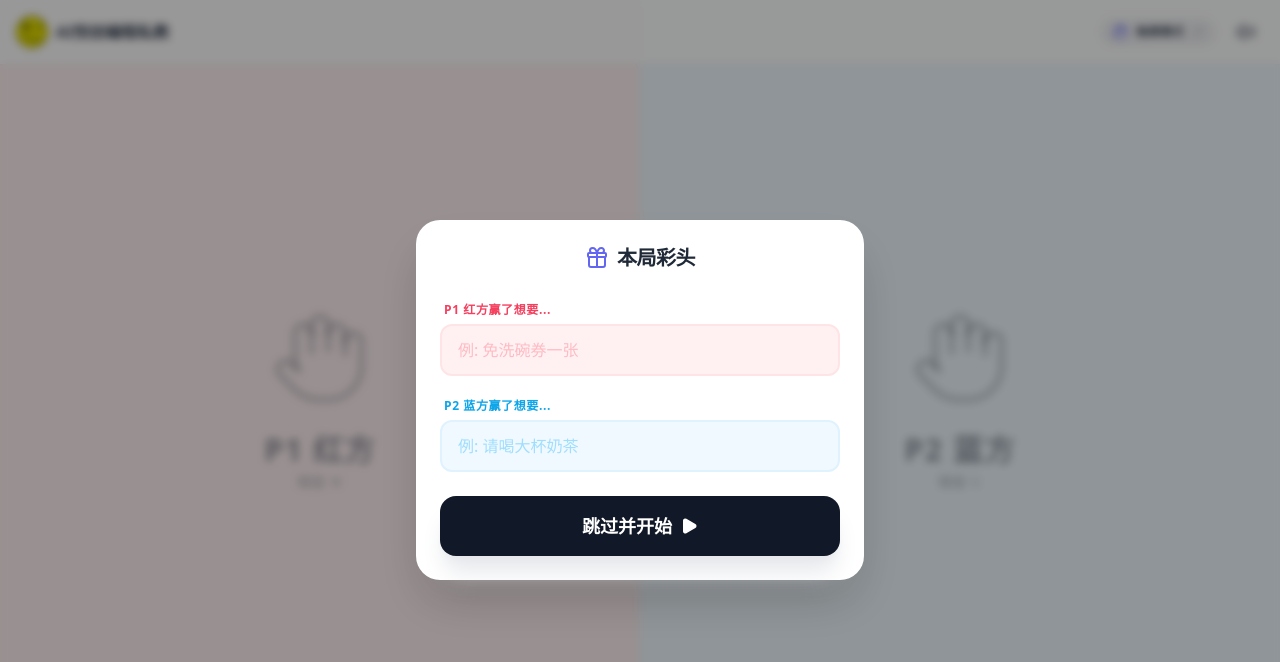
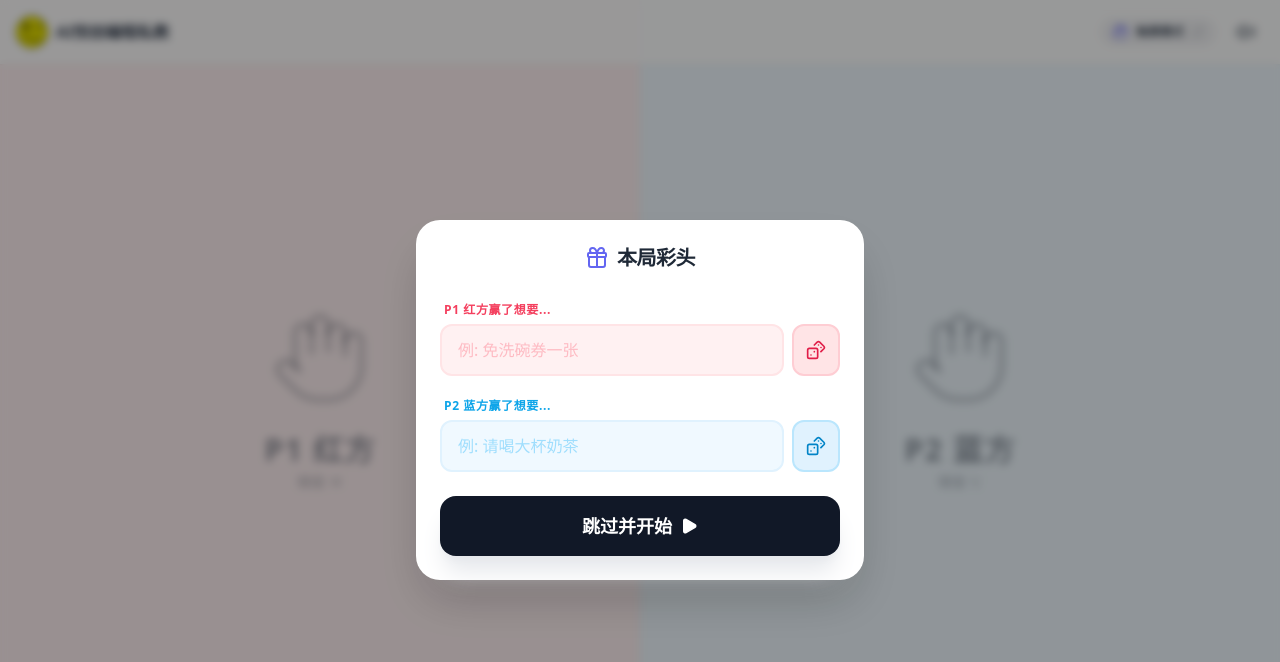
Before and after one commit to AndersonHJB/ReadyGoDuel, a React (Vite) app: page / in a window 1280 px wide. Both pictures are taken after a click on the button "立即开始". Shown: the top 662 px of the page. Built offline with nearby package versions, Linux system fonts and the light colour scheme.

Commit message:
添加随机彩头功能，优化输入框交互，支持回车键启动游戏

```diff
--- a/src/App.tsx
+++ b/src/App.tsx
@@ -1,5 +1,5 @@
 import React, { useState, useEffect, useRef } from 'react';
-import { Hand, RotateCcw, Play, AlertTriangle, Trophy, Volume2, VolumeX, Mic, MicOff, Activity, RefreshCw, BarChart3, Loader2, Music, Zap, Globe, Gift, Lock, Unlock, Sparkles } from 'lucide-react';
+import { Hand, RotateCcw, Play, AlertTriangle, Trophy, Volume2, VolumeX, Mic, MicOff, Activity, RefreshCw, BarChart3, Loader2, Music, Zap, Globe, Gift, Lock, Unlock, Sparkles, Dices } from 'lucide-react';
 
 // --- 类型定义 ---
 type GameState = 'IDLE' | 'WAITING' | 'GO' | 'ENDED';
@@ -20,6 +20,14 @@ interface GameLog {
     triggerTimestamp?: number;
     signalTimestamp?: number;
 }
+
+// --- 常量：随机彩头库 ---
+const RANDOM_REWARDS = [
+    "请喝一杯大杯奶茶", "洗一周的碗", "负责取一周外卖", "请吃一顿大餐", "发 50 元红包",
+    "按摩肩膀 10 分钟", "唱一首情歌", "跑腿去买零食", "无条件答应一个要求", "包办一周家务",
+    "夸奖对方 5 分钟", "换个搞笑头像一天", "朋友圈发丑照一张", "请看一场电影", "倒洗脚水一次",
+    "学猫叫三声", "负责剥虾", "买一个对方喜欢的皮肤", "承包周末做饭", "听从指挥一小时"
+];
 
 // --- 自定义 Logo SVG 组件 ---
 const CustomLogo = ({ className }: { className?: string }) => (
@@ -464,6 +472,23 @@ export default function App() {
         setShowRewardInput(true);
     };
 
+    // 随机生成彩头
+    const handleRandomReward = (player: 'p1' | 'p2') => {
+        const randomReward = RANDOM_REWARDS[Math.floor(Math.random() * RANDOM_REWARDS.length)];
+        if (player === 'p1') {
+            setP1Reward(randomReward);
+        } else {
+            setP2Reward(randomReward);
+        }
+    };
+
+    // 处理输入框回车
+    const handleInputKeyDown = (e: React.KeyboardEvent) => {
+        if (e.key === 'Enter') {
+            launchGame();
+        }
+    };
+
     // 真正的开始游戏逻辑（在弹窗确认后调用）
     const launchGame = async () => {
         setShowRewardInput(false); // 关闭弹窗
@@ -830,23 +855,43 @@ export default function App() {
                         <div className="space-y-4 mb-6">
                             <div className="space-y-1">
                                 <label className="text-xs font-bold text-rose-500 uppercase tracking-wider ml-1">P1 红方赢了想要...</label>
+                                <div className="flex gap-2">
                                     <input
                                         type="text"
                                         value={p1Reward}
                                         onChange={(e) => setP1Reward(e.target.value)}
+                                        onKeyDown={handleInputKeyDown}
                                         placeholder="例: 免洗碗券一张"
-                                    className="w-full px-4 py-3 bg-rose-50 border-2 border-rose-100 rounded-xl focus:outline-none focus:border-rose-400 focus:ring-4 focus:ring-rose-100 transition-all text-gray-700 font-medium placeholder:text-rose-300/70"
+                                        className="flex-1 px-4 py-3 bg-rose-50 border-2 border-rose-100 rounded-xl focus:outline-none focus:border-rose-400 focus:ring-4 focus:ring-rose-100 transition-all text-gray-700 font-medium placeholder:text-rose-300/70"
                                     />
+                                    <button
+                                        onClick={() => handleRandomReward('p1')}
+                                        className="px-3 bg-rose-100 hover:bg-rose-200 text-rose-600 rounded-xl transition-colors flex items-center justify-center border-2 border-rose-200"
+                                        title="随机彩头"
+                                    >
+                                        <Dices size={20} />
+                                    </button>
+                                </div>
                             </div>
                             <div className="space-y-1">
                                 <label className="text-xs font-bold text-sky-500 uppercase tracking-wider ml-1">P2 蓝方赢了想要...</label>
+                                <div className="flex gap-2">
                                     <input
                                         type="text"
                                         value={p2Reward}
                                         onChange={(e) => setP2Reward(e.target.value)}
+                                        onKeyDown={handleInputKeyDown}
                                         placeholder="例: 请喝大杯奶茶"
-                                    className="w-full px-4 py-3 bg-sky-50 border-2 border-sky-100 rounded-xl focus:outline-none focus:border-sky-400 focus:ring-4 focus:ring-sky-100 transition-all text-gray-700 font-medium placeholder:text-sky-300/70"
+                                        className="flex-1 px-4 py-3 bg-sky-50 border-2 border-sky-100 rounded-xl focus:outline-none focus:border-sky-400 focus:ring-4 focus:ring-sky-100 transition-all text-gray-700 font-medium placeholder:text-sky-300/70"
                                     />
+                                    <button
+                                        onClick={() => handleRandomReward('p2')}
+                                        className="px-3 bg-sky-100 hover:bg-sky-200 text-sky-600 rounded-xl transition-colors flex items-center justify-center border-2 border-sky-200"
+                                        title="随机彩头"
+                                    >
+                                        <Dices size={20} />
+                                    </button>
+                                </div>
                             </div>
                         </div>
 
```
Lines whose indentation alone changed are shown as unchanged.
